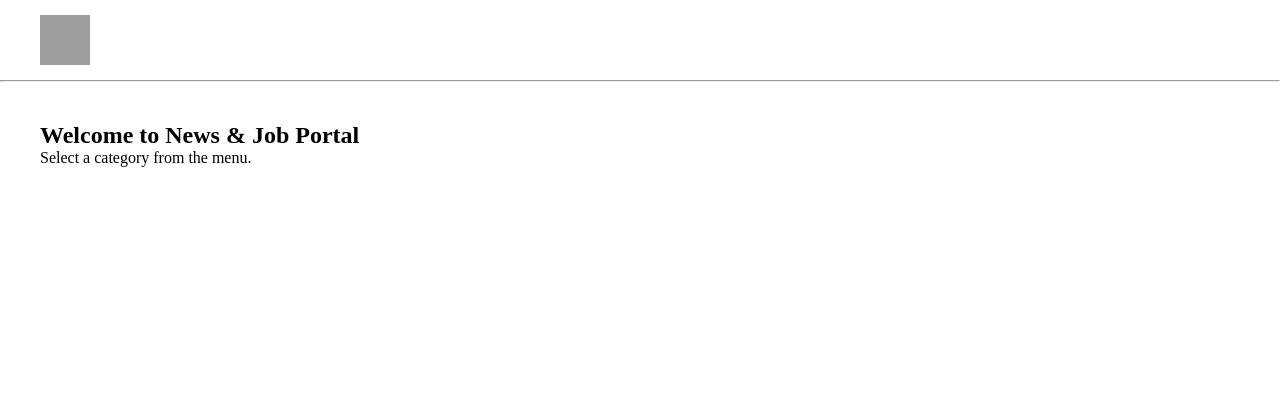
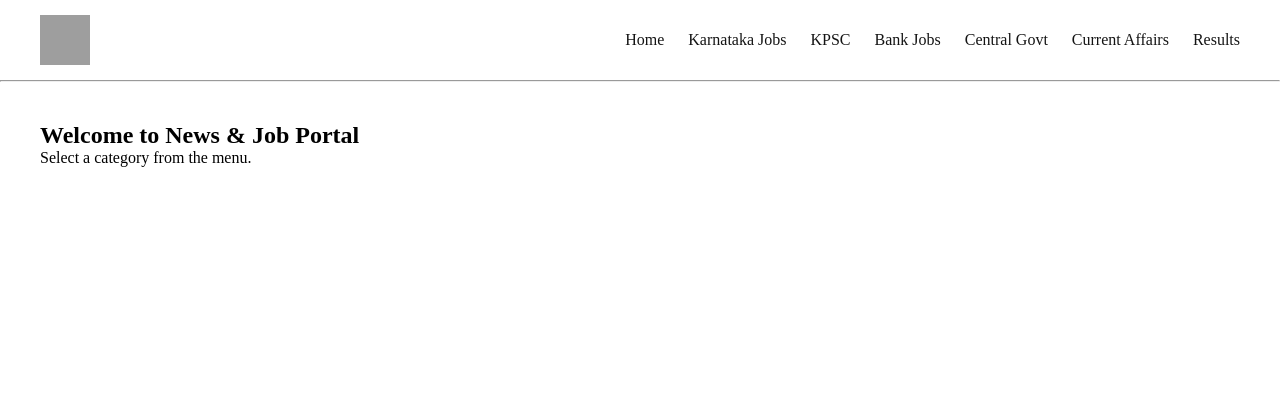
Before and after one commit to Karanperiyapatna/ksc-guide, a Flask app: page / in a window 1280 px wide. Shown: the top 420 px of the page. Run offline with Flask 3, Linux system fonts and the light colour scheme; grey boxes are pictures that could not be loaded.

Commit message:
changed word to black

```diff
--- a/static/style.css
+++ b/static/style.css
@@ -28,8 +28,9 @@
 }
 
 /* Navigation Menu */
+/* Navigation Menu - Related Data Menu List like KSPC Home etc*/
 .nav-menu a {
-    color: white;
+    color: rgb(20, 20, 20);
     text-decoration: none;
     margin-left: 20px;
     font-weight: 500;
@@ -37,7 +38,7 @@
 
 .nav-menu a:hover {
     text-decoration: underline;
-    color: #facc15;
+    color: #b6ecf6;
 }
 
 /* Body Content */
```
